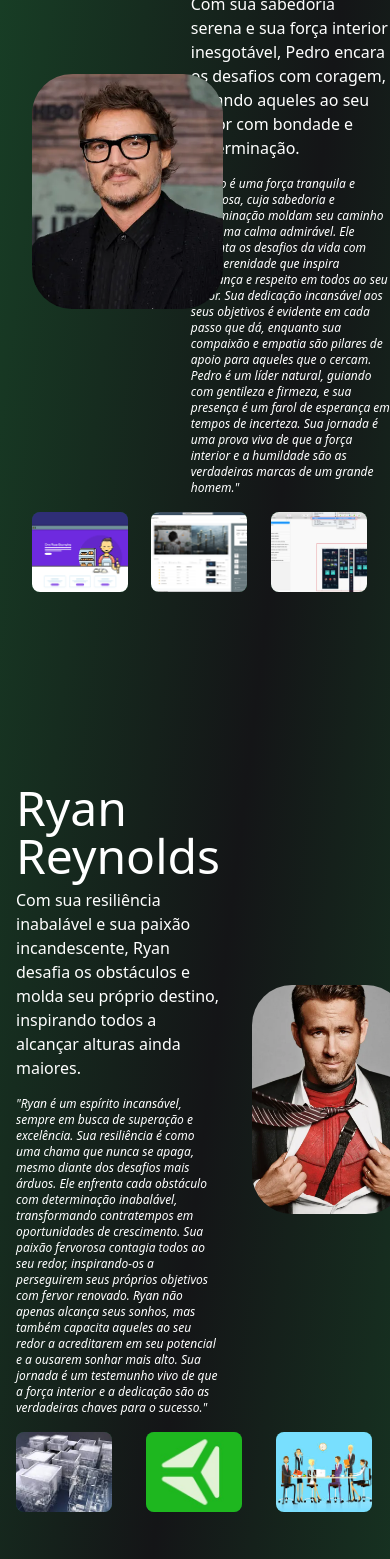
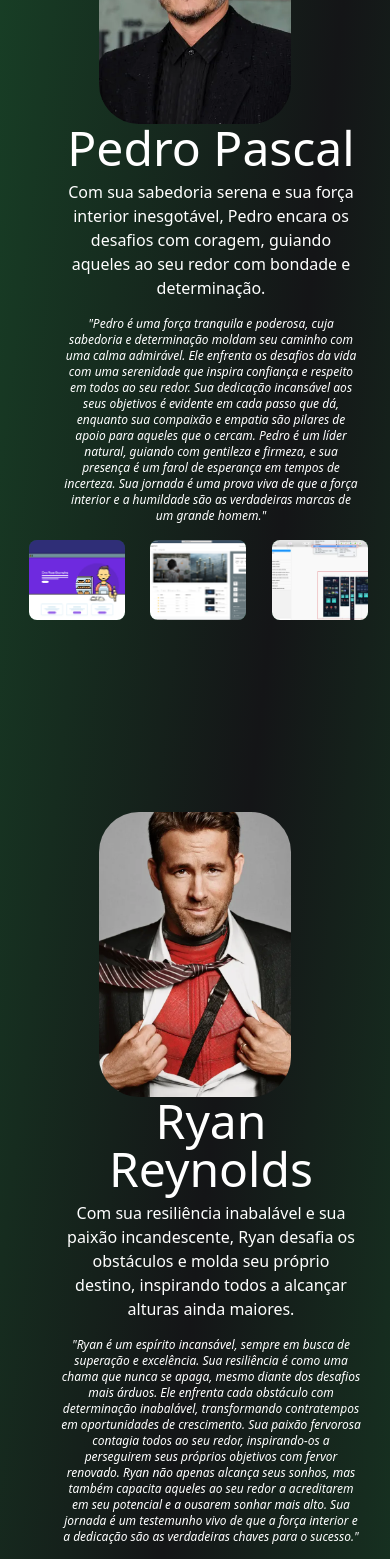
Before and after one commit to tryber/dev-na-pratica-01, a Next.js app: page /history in a window 390 px wide. Shown: the part 400-1959 px from the top of the page. Built offline with nearby package versions, Linux system fonts and the light colour scheme.

Commit message:
fix: bugs nos components e layout

```diff
--- a/src/components/AboutPhrase.tsx
+++ b/src/components/AboutPhrase.tsx
@@ -2,7 +2,7 @@ import React from 'react'
 
 const AboutPhrase: React.FC<{ name: string, about: string, phrase: string }> = ({ name, about, phrase }) => {
   return (
-    <div className="text-white w-3/5 flex-col flex justify-start md:mr-8">
+    <div className="text-white md:w-3/5 flex-col flex justify-start md:ml-8 text-center ml-8">
       <h1 className="text-5xl "> {name}</h1>
       <h3 className="text-base md:text-2xl lg:text-3xl mt-2">
         {phrase}
--- a/src/components/ImageSvg.tsx
+++ b/src/components/ImageSvg.tsx
@@ -1,16 +1,18 @@
 import React from 'react'
 import Image from "next/image";
+import Svg from "./Svg";
 
-const ImageSvg: React.FC<{ image: string }> = ({ image }) => {
+const ImageSvg: React.FC<{ image: string, linkedin: string }> = ({ image, linkedin }) => {
   return (
-    <div className="flex relative justify-center rounded-[40px] hover:bg-black/80 group hover:scale-105 ease-in duration-500 flex-col">
+    <div className="flex relative rounded-[40px] m-auto hover:bg-black/80 group hover:scale-105 ease-in duration-500 flex-col w-48 md:w-[240px] lg:w-70 h-full">
       <Image
         src={image}
         alt="foto"
-        className="rounded-[40px] w-48 md:w-[240px] lg:w-70 group-hover:opacity-10 ml-8"
+        className="rounded-[40px] w-48 md:w-[240px] lg:w-70 group-hover:opacity-10"
         width={80}
         height={80}
       />
+      <Svg linkedin={linkedin} />
     </div>
   )
 }
--- a/src/components/Student.tsx
+++ b/src/components/Student.tsx
@@ -9,14 +9,18 @@ import AboutPhrase from "./AboutPhrase";
 // codigo foto direita
 // codigo novo
 
-const StudentReverse: React.FC<StudentProps> = ({ image, student_user }) => {
+const Student: React.FC<StudentProps> = ({ image, student_user }) => {
+
   return (
-    <div className="flex justify-center items-center md:mb-48 mb-32 mt-12 md:mt-32 md:w-full mx-4">
+    <div className="justify-center items-center md:mb-48 mb-32 mt-12 md:mt-32 md:w-full m-auto md:w-full w-[85%]">
       <div>
-        <div className="flex flex-row lg:ml-36">
-          <Svg linkedin={student_user.linkedin} />
+        <div className="flex-col md:flex-row lg:ml-36 hidden md:flex">
           <AboutPhrase name={student_user.name} phrase={student_user.phrase} about={student_user.about} />
-          <ImageSvg image={image} />
+          <ImageSvg image={image} linkedin={student_user.linkedin} />
+        </div>
+        <div className="flex-col md:hidden flex">
+          <ImageSvg image={image} linkedin={student_user.linkedin} />
+          <AboutPhrase name={student_user.name} phrase={student_user.phrase} about={student_user.about} />
         </div>
         <div className="mt-4">
           <Card user={student_user} />
@@ -26,4 +30,4 @@ const StudentReverse: React.FC<StudentProps> = ({ image, student_user }) => {
   );
 };
 
-export default StudentReverse;
+export default Student;
--- a/src/components/StudentReverse.tsx
+++ b/src/components/StudentReverse.tsx
@@ -9,14 +9,13 @@ import AboutPhrase from "./AboutPhrase";
 // codigo reverse
 const StudentReverse: React.FC<StudentProps> = ({ image, student_user }) => {
   return (
-    <div className="flex justify-center items-center mb-48 md:mt-32  w-full">
+    <div className="flex justify-center items-center mb-48 md:mt-32 md:w-full w-[85%] m-auto">
       <div>
-        <div className="flex flex-row lg:ml-48">
-          <ImageSvg image={image} />
-          <Svg linkedin={student_user.linkedin} />
+        <div className="flex flex-col md:flex-row lg:mr-64">
+          <ImageSvg image={image} linkedin={student_user.linkedin}  />
           <AboutPhrase name={student_user.name} phrase={student_user.phrase} about={student_user.about} />
         </div>
-        <div className="mt-4 mx-8">
+        <div className="mt-4 m-auto">
           <Card user={student_user} />
         </div>
       </div>
--- a/src/components/Svg.tsx
+++ b/src/components/Svg.tsx
@@ -3,7 +3,6 @@ import React from 'react'
 const Svg: React.FC<{ linkedin: string }> = ({ linkedin }) => {
   return (
     <div className="hidden group-hover:block absolute top-[50%] left-[50%] translate-x-[-50%] translate-y-[-50%]">
-      <h3 className="text-2xl text-white tracking-wider text-center py-3">
         <a href={linkedin} target="_blank">
           <svg
             className="md:w-48 md:h-32 h-12"
@@ -22,7 +21,6 @@ const Svg: React.FC<{ linkedin: string }> = ({ linkedin }) => {
             ></path>
           </svg>
         </a>
-      </h3>
     </div>
   )
 }
```
